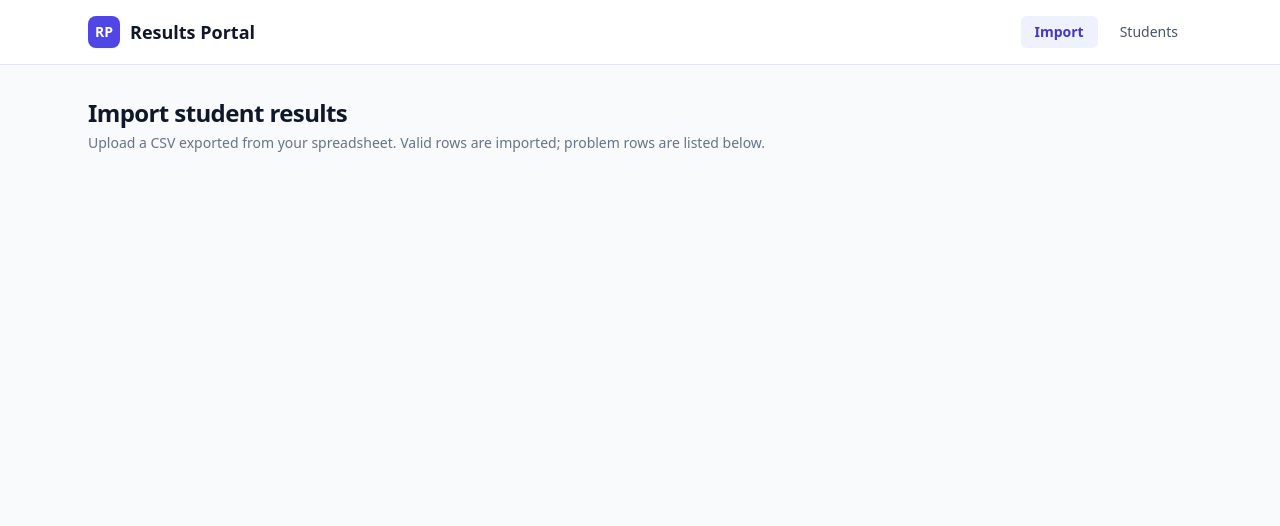
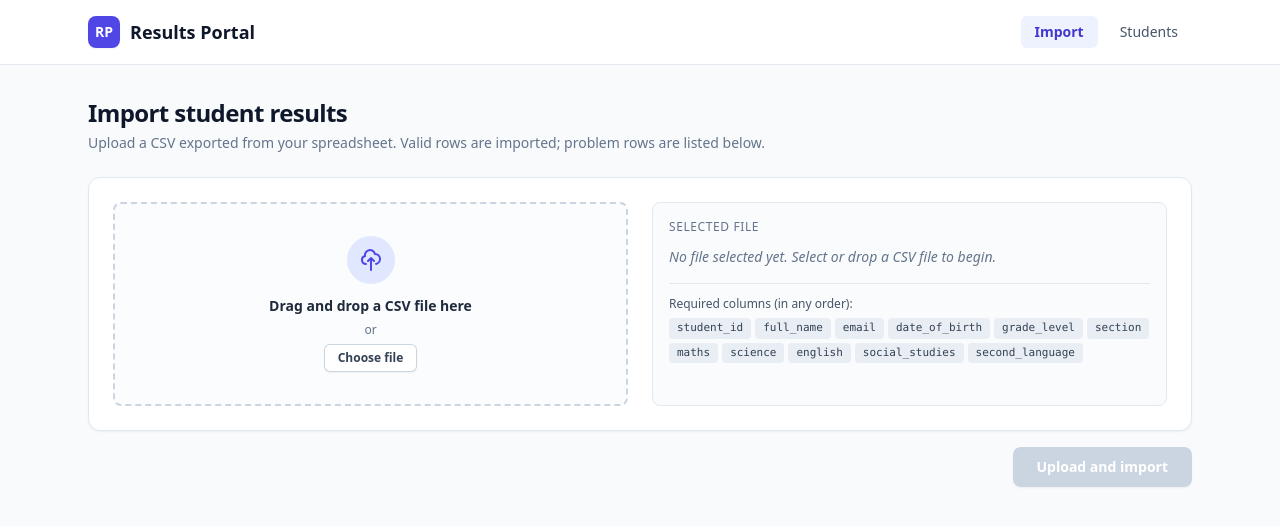
Before and after one commit to Shauryakant/Student-Results-Portal, a Next.js app: page /import in a window 1280 px wide. Shown: the top 526 px of the page. Built offline with nearby package versions, Linux system fonts and the light colour scheme.

Commit message:
feat(import-ui): implement upload flow with loading and error states

```diff
--- /dev/null
+++ b/src/app/import/ImportClient.tsx
@@ -0,0 +1,170 @@
+'use client';
+
+import React, { useState } from 'react';
+import { FileDropzone } from '@/components/FileDropzone';
+import { ProblemReport } from '@/lib/validation/types';
+
+export interface ImportSummaryResponse {
+  success: boolean;
+  importId: string;
+  filename: string;
+  rowsRead: number;
+  imported: number;
+  newCount: number;
+  updatedCount: number;
+  rejected: number;
+  problemsCount: number;
+  problems: ProblemReport[];
+  hasMoreProblems: boolean;
+  startedAt: string;
+  finishedAt: string;
+}
+
+interface ImportClientProps {
+  children?: React.ReactNode;
+  renderResults?: (summary: ImportSummaryResponse, onReset: () => void) => React.ReactNode;
+}
+
+export function ImportClient({ renderResults }: ImportClientProps) {
+  const [selectedFile, setSelectedFile] = useState<File | null>(null);
+  const [isUploading, setIsUploading] = useState(false);
+  const [error, setError] = useState<string | null>(null);
+  const [summary, setSummary] = useState<ImportSummaryResponse | null>(null);
+
+  const handleFileSelect = (file: File) => {
+    setError(null);
+    setSelectedFile(file);
+  };
+
+  const handleClearFile = () => {
+    setSelectedFile(null);
+    setError(null);
+  };
+
+  const handleDismissError = () => {
+    setError(null);
+  };
+
+  const handleReset = () => {
+    setSelectedFile(null);
+    setSummary(null);
+    setError(null);
+  };
+
+  const handleUpload = async () => {
+    if (!selectedFile) return;
+
+    setIsUploading(true);
+    setError(null);
+
+    try {
+      const formData = new FormData();
+      formData.append('file', selectedFile);
+
+      const response = await fetch('/api/imports', {
+        method: 'POST',
+        body: formData,
+      });
+
+      const data = await response.json();
+
+      if (!response.ok) {
+        throw new Error(data.error || 'Failed to import CSV file');
+      }
+
+      setSummary(data);
+    } catch (err: unknown) {
+      const message =
+        err instanceof Error
+          ? err.message
+          : 'A network error occurred while uploading. Please try again.';
+      setError(message);
+    } finally {
+      setIsUploading(false);
+    }
+  };
+
+  return (
+    <div className="space-y-6">
+      {/* Error alert */}
+      {error && (
+        <div
+          role="alert"
+          className="flex items-start justify-between p-4 bg-rose-50 border border-rose-200 rounded-lg text-rose-800"
+        >
+          <div className="flex items-start gap-3">
+            <span className="text-xl">⚠️</span>
+            <div>
+              <h3 className="text-sm font-semibold">Upload failed</h3>
+              <p className="text-sm mt-0.5 text-rose-700">{error}</p>
+            </div>
+          </div>
+          <button
+            type="button"
+            onClick={handleDismissError}
+            className="text-rose-500 hover:text-rose-700 text-sm font-semibold p-1"
+            aria-label="Dismiss error"
+          >
+            ✕
+          </button>
+        </div>
+      )}
+
+      {/* File Dropzone & Upload Button */}
+      {!summary && (
+        <div className="space-y-4">
+          <FileDropzone
+            selectedFile={selectedFile}
+            onFileSelect={handleFileSelect}
+            onClearFile={handleClearFile}
+            disabled={isUploading}
+          />
+
+          <div className="flex justify-end">
+            <button
+              type="button"
+              onClick={handleUpload}
+              disabled={!selectedFile || isUploading}
+              className={`inline-flex items-center gap-2 rounded-lg px-6 py-2.5 text-sm font-semibold text-white shadow-sm transition-colors ${
+                !selectedFile || isUploading
+                  ? 'bg-slate-300 cursor-not-allowed text-slate-500'
+                  : 'bg-indigo-600 hover:bg-indigo-500 active:bg-indigo-700'
+              }`}
+            >
+              {isUploading ? (
+                <>
+                  <svg
+                    className="animate-spin -ml-1 mr-2 h-4 w-4 text-white"
+                    xmlns="http://www.w3.org/2000/svg"
+                    fill="none"
+                    viewBox="0 0 24 24"
+                  >
+                    <circle
+                      className="opacity-25"
+                      cx="12"
+                      cy="12"
+                      r="10"
+                      stroke="currentColor"
+                      strokeWidth="4"
+                    ></circle>
+                    <path
+                      className="opacity-75"
+                      fill="currentColor"
+                      d="M4 12a8 8 0 018-8V0C5.373 0 0 5.373 0 12h4zm2 5.291A7.962 7.962 0 014 12H0c0 3.042 1.135 5.824 3 7.938l3-2.647z"
+                    ></path>
+                  </svg>
+                  Uploading and importing...
+                </>
+              ) : (
+                'Upload and import'
+              )}
+            </button>
+          </div>
+        </div>
+      )}
+
+      {/* Results slot */}
+      {summary && renderResults && renderResults(summary, handleReset)}
+    </div>
+  );
+}
--- a/src/app/import/page.tsx
+++ b/src/app/import/page.tsx
@@ -1,4 +1,5 @@
 import { Metadata } from 'next';
+import { ImportClient } from './ImportClient';
 
 export const metadata: Metadata = {
   title: 'Import Results | Student Results Portal',
@@ -7,7 +8,7 @@ export const metadata: Metadata = {
 
 export default function ImportPage() {
   return (
-    <div className="mx-auto max-w-6xl px-4 sm:px-6 py-8">
+    <main className="mx-auto max-w-6xl px-4 sm:px-6 py-8">
       <div className="mb-6">
         <h1 className="text-2xl font-bold tracking-tight text-slate-900">
           Import student results
@@ -17,9 +18,7 @@ export default function ImportPage() {
         </p>
       </div>
 
-      <div id="import-container" className="space-y-6">
-        {/* Dropzone & components will be mounted here */}
-      </div>
-    </div>
+      <ImportClient />
+    </main>
   );
 }
```
